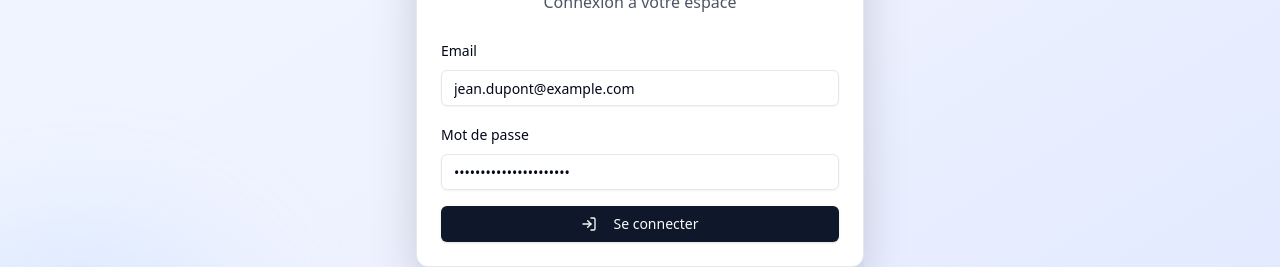
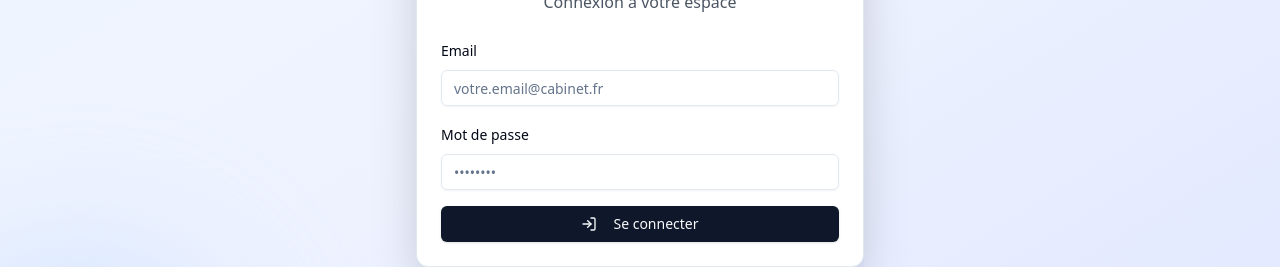
Before and after one commit to anasskrt/front-crm-expertalya, a Next.js app: page /login in a window 1280 px wide. Shown: the part 346-613 px from the top of the page. Built offline with nearby package versions, Linux system fonts and the light colour scheme; no server answers.

Commit message:
state avec mdp et mail supp

```diff
--- a/components/crm/user/LoginForm.tsx
+++ b/components/crm/user/LoginForm.tsx
@@ -17,8 +17,8 @@ interface LoginFormProps {
 // Correction du nom du composant et ajout des props
 export default function LoginPage({ onLoginSuccess }: LoginFormProps) {
   const [isLoading, setIsLoading] = useState(false);
-  const [email, setEmail] = useState("jean.dupont@example.com");
-  const [password, setPassword] = useState("motdepasseSuperSecret!");
+  const [email, setEmail] = useState("");
+  const [password, setPassword] = useState("");
   const [loginError, setLoginError] = useState("");
   const { toast } = useToast();
 
```
